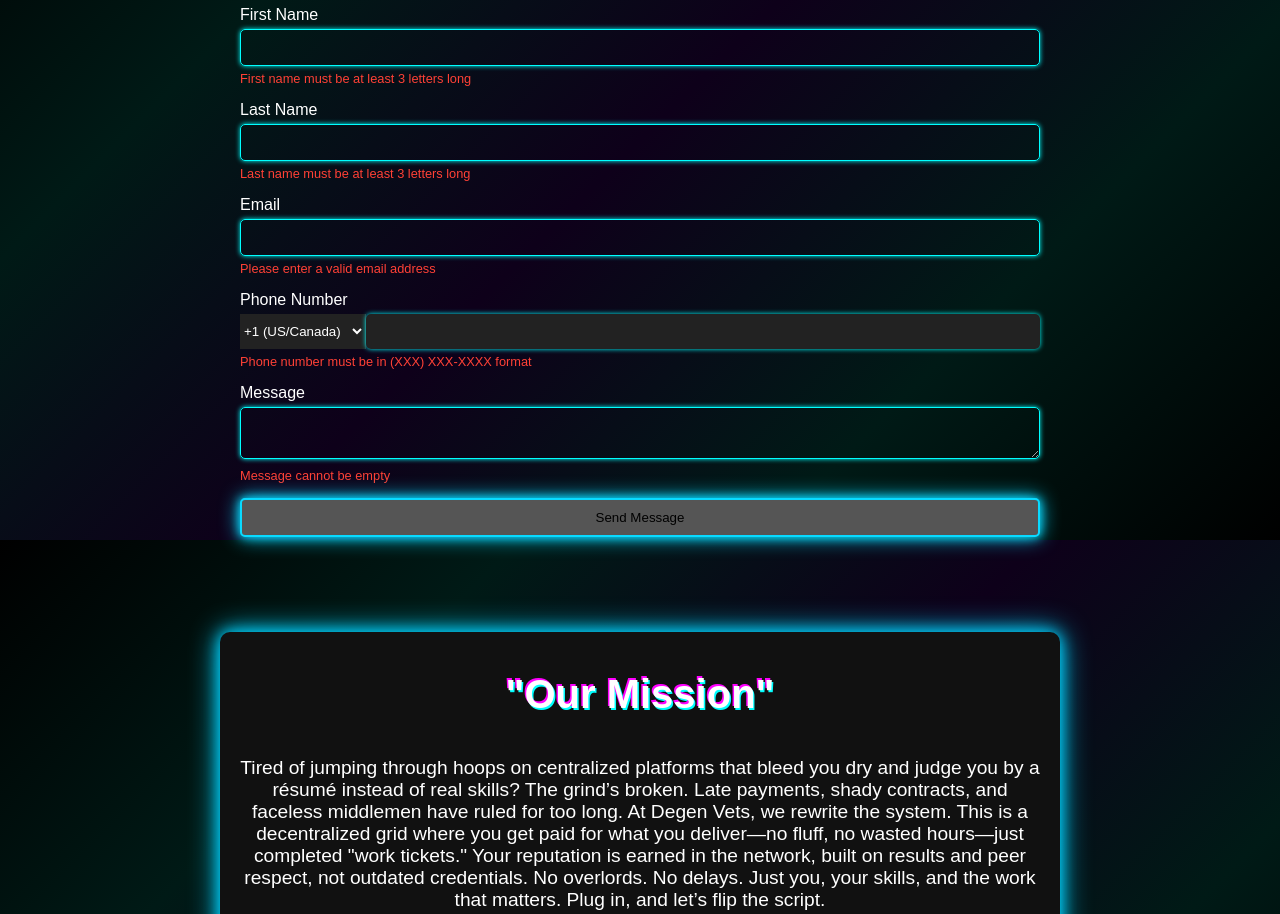
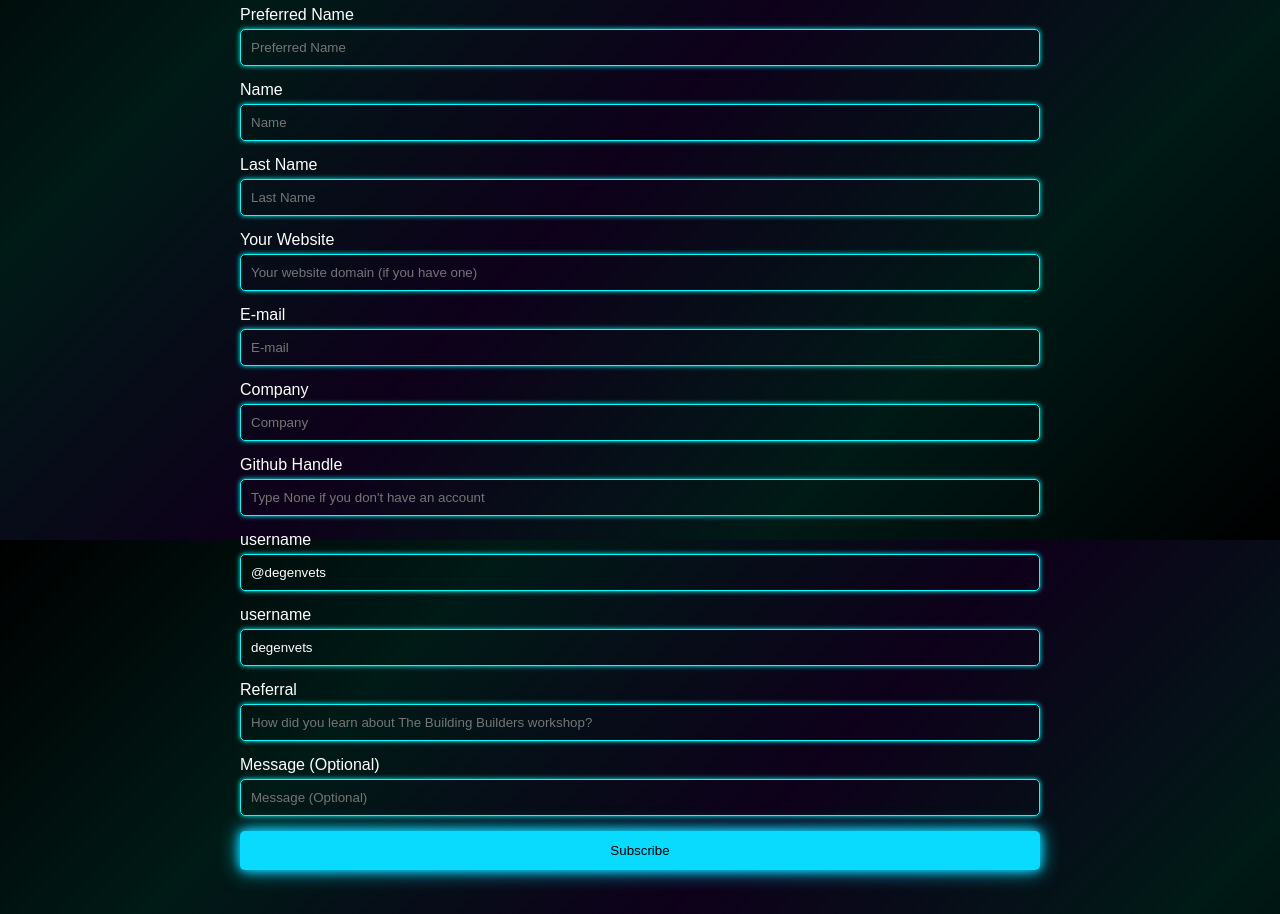
Before and after one commit to DegenVets/DegenVets, a website: page index.html in a window 1280 px wide. Shown: the part 1060-1974 px from the top of the page. Drawn offline with Linux system fonts and the light colour scheme.

Commit message:
turn on contact us form

```diff
--- a/index.html
+++ b/index.html
@@ -41,47 +41,52 @@
 
         <section id="contact" class="container">
             <h2>Contact Us</h2>
-            <form id="contactForm">
+                <form id="contactForm" action="https://app.mailingboss.com/lists/675ff893d7ade/subscribe" method="post">
                     <div class="form-group">
-                    <label for="firstname">First Name</label>
-                    <input type="text" id="firstname" name="firstname" required>
-                    <span id="firstnameError" class="error"></span>
+                        <label for="NICKNAME" style="">Preferred Name</label>
+                        <input class="form-control"  placeholder="Preferred Name" style="" name="NICKNAME" type="text" id="NICKNAME">
                     </div>
-
                     <div class="form-group">
-                    <label for="lastname">Last Name</label>
-                    <input type="text" id="lastname" name="lastname" required>
-                    <span id="lastnameError" class="error"></span>
+                        <label for="FNAME" style="">Name</label>
+                        <input class="form-control" required placeholder="Name" style="" name="FNAME" type="text" id="FNAME">
                     </div>
-
                     <div class="form-group">
-                    <label for="email">Email</label>
-                    <input type="email" id="email" name="email" required>
-                    <span id="emailError" class="error"></span>
+                        <label for="LNAME" style="">Last Name</label>
+                        <input class="form-control" required placeholder="Last Name" style="" name="LNAME" type="text" id="LNAME">
                     </div>
-
                     <div class="form-group">
-                    <label for="phone">Phone Number</label>
-                    <div class="phone-input">
-                        <select id="countryCode" name="countryCode">
-                            <option value="+1">+1 (US/Canada)</option>
-                            <option value="+44">+44 (UK)</option>
-                            <option value="+91">+91 (India)</option>
-                        </select>
-                        <input type="tel" id="phone" name="phone" required>
+                        <label for="WEBSITE" style="">Your Website</label>
+                        <input class="form-control"  placeholder="Your website domain (if you have one)" style="" name="WEBSITE" type="text" id="WEBSITE">
                     </div>
-                    <span id="phoneError" class="error"></span>
+                    <div class="form-group">
+                        <label for="EMAIL" style="">E-mail</label>
+                        <input class="form-control" required placeholder="E-mail" style="" name="EMAIL" type="email" id="EMAIL">
                     </div>
-
                     <div class="form-group">
-                    <label for="message">Message</label>
-                    <textarea id="message" name="message" required></textarea>
-                    <span id="messageError" class="error"></span>
+                        <label for="COMPANY" style="">Company</label>
+                        <input class="form-control"  placeholder="Company" style="" name="COMPANY" type="text" id="COMPANY">
                     </div>
-
                     <div class="form-group">
-                    <input type="submit" id="submitBtn" value="Send Message" disabled>
+                        <label for="GITHUB" style="">Github Handle</label>
+                        <input class="form-control"  placeholder="Type None if you don&#039;t have an account" style="" name="GITHUB" type="text" id="GITHUB">
                     </div>
+                    <div class="form-group">
+                        <label for="TWITTER" style="">username</label>
+                        <input class="form-control"  placeholder="username" style="" name="TWITTER" type="text" value="@degenvets" id="TWITTER">
+                    </div>
+                    <div class="form-group">
+                        <label for="LINKEDIN" style="">username</label>
+                        <input class="form-control"  placeholder="username" style="" name="LINKEDIN" type="text" value="degenvets" id="LINKEDIN">
+                    </div>
+                    <div class="form-group">
+                        <label for="REFERRAL" style="">Referral</label>
+                        <input class="form-control" required placeholder="How did you learn about The Building Builders workshop?" style="" name="REFERRAL" type="text" id="REFERRAL">
+                    </div>
+                    <div class="form-group">
+                        <label for="MESSAGE" style="">Message (Optional)</label>
+                        <input class="form-control"  placeholder="Message (Optional)" style="" name="MESSAGE" type="text" id="MESSAGE">
+                    </div>
+                    <input type="submit" class="btn btn-default" value="Subscribe">
                 </form>
         </section>
 
```
Also changed, not shown: docs/awsintegration.md (+1 -1 lines). Lines whose indentation alone changed are shown as unchanged.
